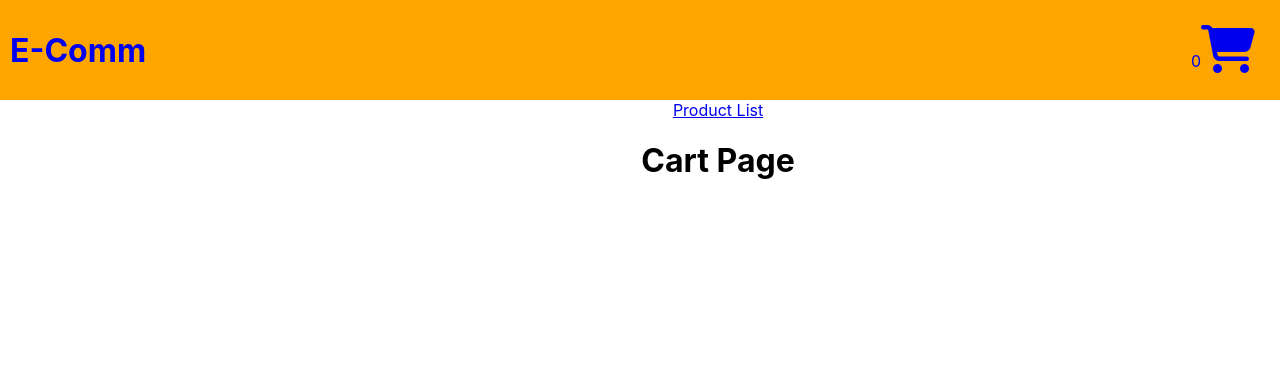
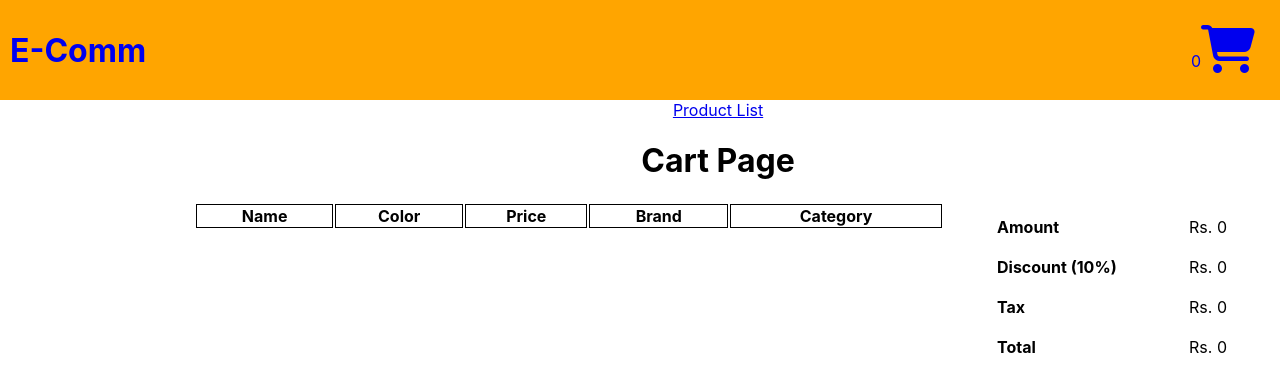
Before and after one commit to Mohit3312/redux-saga, a React (Create React App) app: page /cart in a window 1280 px wide. Shown: the top 392 px of the page. Built offline with nearby package versions, Linux system fonts and the light colour scheme.

Commit message:
Displaying products in cart

```diff
--- a/src/components/Cart.js
+++ b/src/components/Cart.js
@@ -1,18 +1,162 @@
 import React from "react";
+import { useSelector } from "react-redux";
 import { Link } from "react-router-dom";
 
 const Cart = () => {
+  const cartData = useSelector((state) => state.cartData);
+
+  let amount =
+    cartData.length &&
+    cartData.reduce((total, item) => {
+      return total + item.price;
+    }, 0);
+  let discount = 10;
+
   return (
     <div
       style={{
         display: "flex",
         flexDirection: "column",
         justifyContent: "center",
-        alignItems: "center"
+        alignItems: "center",
       }}
     >
       <Link to="/">Product List</Link>
       <h1>Cart Page</h1>
+      <div
+        style={{
+          width: "100%",
+          display: "flex",
+          justifyContent: "space-evenly",
+        }}
+      >
+        <table style={{ width: "750px", textAlign: "center" }}>
+          <thead>
+            <tr>
+              <th
+                style={{
+                  border: "1px solid black",
+                  borderCollapse: "collapse",
+                }}
+              >
+                Name
+              </th>
+              <th
+                style={{
+                  border: "1px solid black",
+                  borderCollapse: "collapse",
+                }}
+              >
+                Color
+              </th>
+              <th
+                style={{
+                  border: "1px solid black",
+                  borderCollapse: "collapse",
+                }}
+              >
+                Price
+              </th>
+              <th
+                style={{
+                  border: "1px solid black",
+                  borderCollapse: "collapse",
+                }}
+              >
+                Brand
+              </th>
+              <th
+                style={{
+                  border: "1px solid black",
+                  borderCollapse: "collapse",
+                }}
+              >
+                Category
+              </th>
+            </tr>
+          </thead>
+          <tbody>
+            {cartData.map((data) => (
+              <tr key={data.id}>
+                <td
+                  style={{
+                    border: "1px solid black",
+                    borderCollapse: "collapse",
+                  }}
+                >
+                  {data.name}
+                </td>
+                <td
+                  style={{
+                    border: "1px solid black",
+                    borderCollapse: "collapse",
+                  }}
+                >
+                  {data.color}
+                </td>
+                <td
+                  style={{
+                    border: "1px solid black",
+                    borderCollapse: "collapse",
+                  }}
+                >
+                  {data.price}
+                </td>
+                <td
+                  style={{
+                    border: "1px solid black",
+                    borderCollapse: "collapse",
+                  }}
+                >
+                  {data.brand}
+                </td>
+                <td
+                  style={{
+                    border: "1px solid black",
+                    borderCollapse: "collapse",
+                  }}
+                >
+                  {data.category}
+                </td>
+              </tr>
+            ))}
+          </tbody>
+        </table>
+        <div
+          style={{
+            width: "250px",
+            display: "flex",
+            flexDirection: "column",
+            alignContent: "space-between",
+            padding: "5px",
+          }}
+        >
+          <div style={{ display: "flex", justifyContent: "space-between", margin: "10px" }}>
+            <span>
+              <b>Amount</b>
+            </span>
+            <span>Rs. {amount}</span>
+          </div>
+          <div style={{ display: "flex", justifyContent: "space-between", margin: "10px" }}>
+            <span>
+              <b>Discount ({discount}%)</b>
+            </span>
+            <span>Rs. {(amount * discount) / 100}</span>
+          </div>
+          <div style={{ display: "flex", justifyContent: "space-between", margin: "10px" }}>
+            <span>
+              <b>Tax</b>
+            </span>
+            <span>Rs. 0</span>
+          </div>
+          <div style={{ display: "flex", justifyContent: "space-between", margin: "10px" }}>
+            <span>
+              <b>Total</b>
+            </span>
+            <span>Rs. {(amount * (100 - discount)) / 100}</span>
+          </div>
+        </div>
+      </div>
     </div>
   );
 };
```
